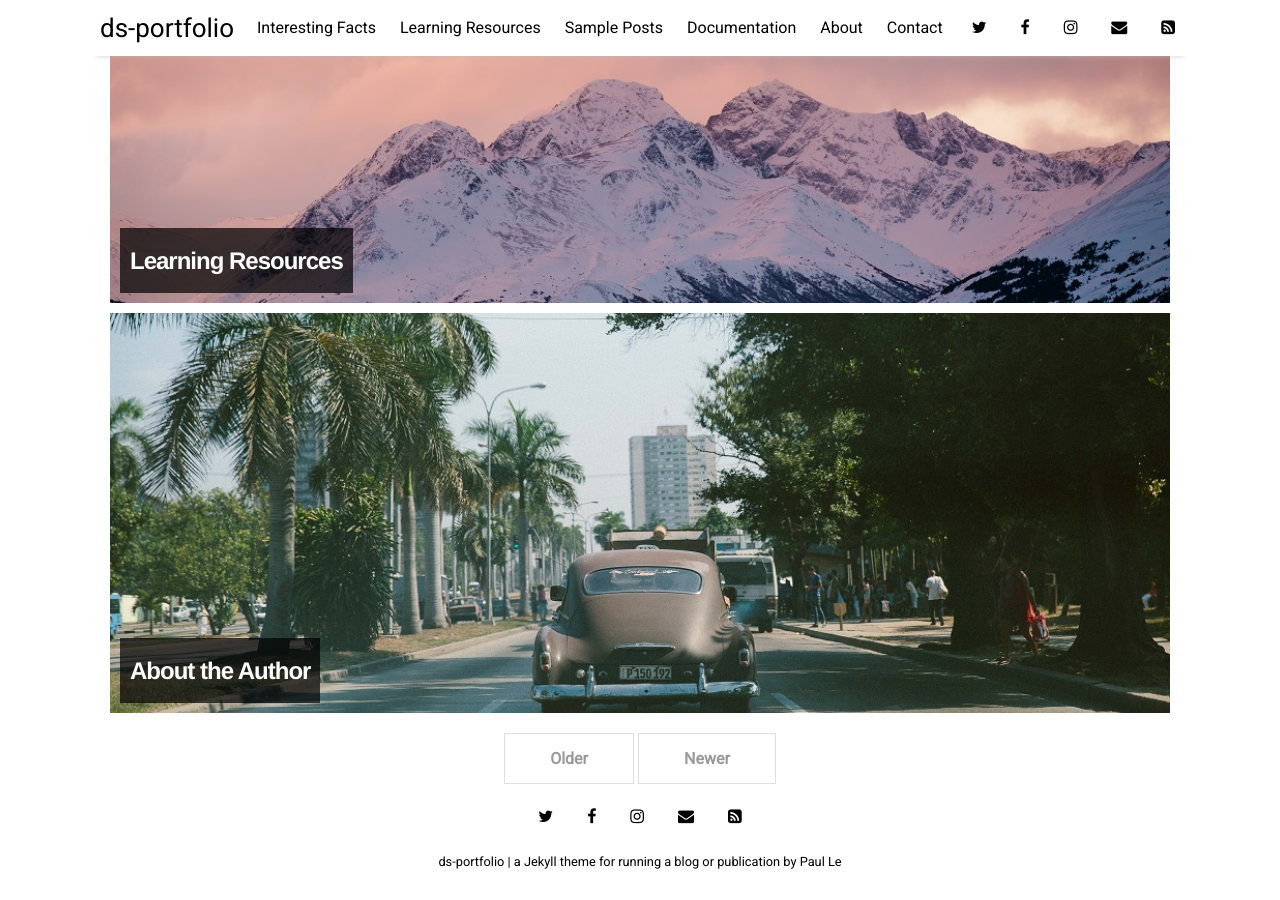
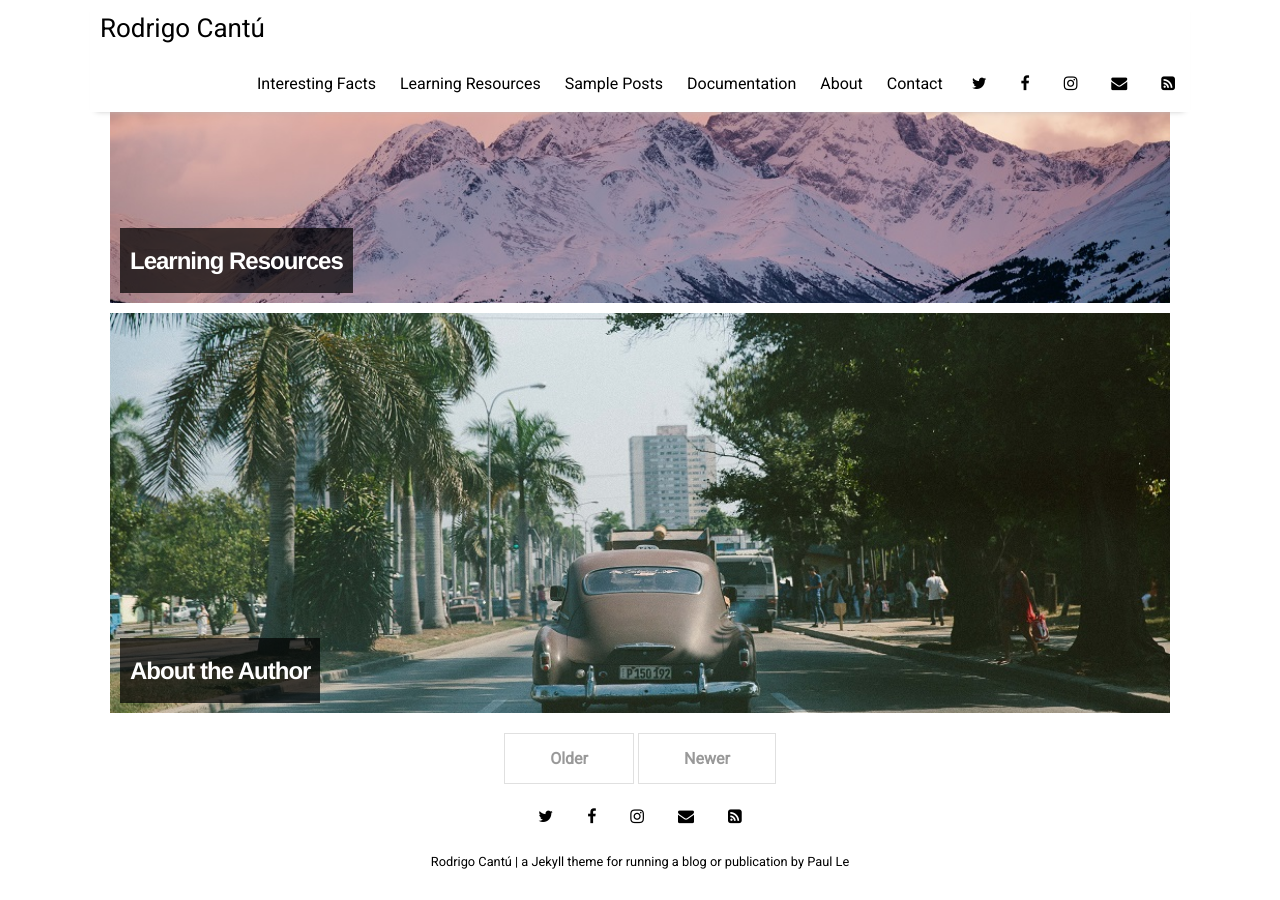
Before and after one commit to rod-can/rodrigo-cantu, a Jekyll site: the page built from index.html, in a window 1280 px wide and 900 px high, scrolled down 1398 px. Built offline with Jekyll 4.4.1, drawn with Linux system fonts in a browser that asks for light colours; nearby versions of some CDN libraries; the list of posts is cut into pages by our own code.

Commit message:
Update _config.yml

```diff
--- a/_config.yml
+++ b/_config.yml
@@ -14,7 +14,7 @@ sass:
   style: :nested
 
 # Customise atom feed settings (this is where Jekyll-Feed gets configuration information)
-title:		           "ds-portfolio"
+title:		           "Rodrigo Cantú"
 description:	       "a Jekyll theme for running a blog or publication"
 author:              "Paul Le"
 
```
